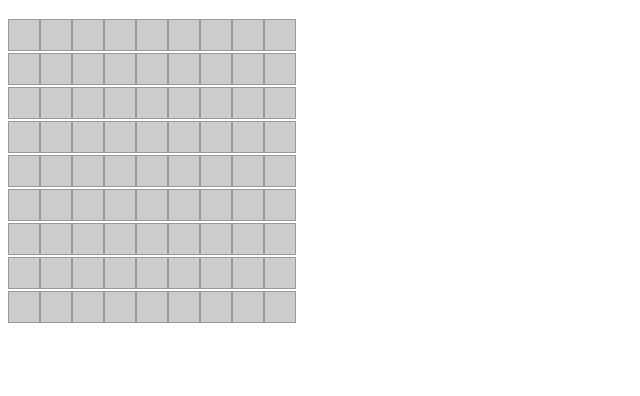
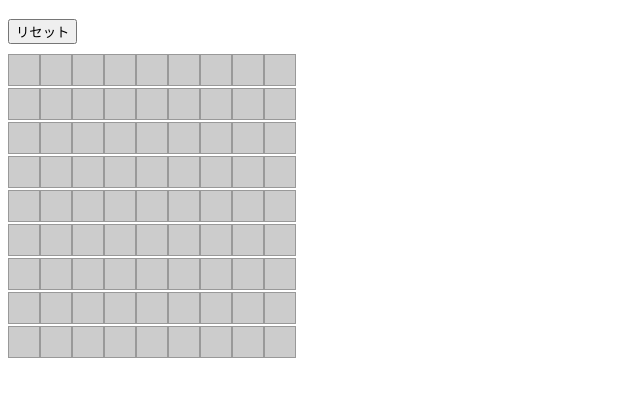
Before and after one commit to wada-takuma/otanosimi-game, a plain HTML site: page docs/index.html in a window 1280 px wide. Shown: the part 70-466 px from the top of the page, without its empty margins (0-640 px from the left). Drawn offline with Linux system fonts and the light colour scheme.

Commit message:
リセットボタンの追加

```diff
--- a/docs/index.html
+++ b/docs/index.html
@@ -6,6 +6,10 @@
     <style>
         body {
             font-family: sans-serif;
+        }
+
+        #controls {
+            margin-bottom: 10px;
         }
 
         #board {
@@ -39,6 +43,11 @@
 
 <body>
     <h1>マインスイーパー</h1>
+
+    <div id="controls">
+        <button id="resetBtn">リセット</button>
+    </div>
+
     <div id="board"></div>
 
     <script>
@@ -46,8 +55,49 @@
         const MINES = 10;
 
         const board = document.getElementById("board");
-        const cells = [];
+        const resetBtn = document.getElementById("resetBtn");
+
+        let cells = [];
         let gameOver = false;
+
+        resetBtn.addEventListener("click", initGame);
+
+        initGame();
+
+        function initGame() {
+            board.innerHTML = "";
+            cells = [];
+            gameOver = false;
+
+            const mines = createMines();
+
+            for (let i = 0; i < SIZE * SIZE; i++) {
+                const cell = document.createElement("div");
+                cell.className = "cell";
+
+                const isMine = mines.has(i);
+                cells.push({
+                    element: cell,
+                    isMine,
+                    opened: false,
+                    flagged: false
+                });
+
+                cell.addEventListener("click", () => {
+                    if (gameOver) return;
+                    if (cells[i].flagged) return;
+                    openCell(i);
+                });
+
+                cell.addEventListener("contextmenu", (e) => {
+                    e.preventDefault();
+                    if (gameOver) return;
+                    toggleFlag(i);
+                });
+
+                board.appendChild(cell);
+            }
+        }
 
         function createMines() {
             const set = new Set();
@@ -56,8 +106,6 @@
             }
             return set;
         }
-
-        const mines = createMines();
 
         function countAdjacentMines(index) {
             const x = index % SIZE;
@@ -76,36 +124,6 @@
                 }
             }
             return count;
-        }
-
-        // 盤面生成
-        for (let i = 0; i < SIZE * SIZE; i++) {
-            const cell = document.createElement("div");
-            cell.className = "cell";
-
-            const isMine = mines.has(i);
-            cells.push({
-                element: cell,
-                isMine,
-                opened: false,
-                flagged: false
-            });
-
-            // 左クリック
-            cell.addEventListener("click", () => {
-                if (gameOver) return;
-                if (cells[i].flagged) return;
-                openCell(i);
-            });
-
-            // 右クリック（旗）
-            cell.addEventListener("contextmenu", (e) => {
-                e.preventDefault();
-                if (gameOver) return;
-                toggleFlag(i);
-            });
-
-            board.appendChild(cell);
         }
 
         function toggleFlag(index) {
```
